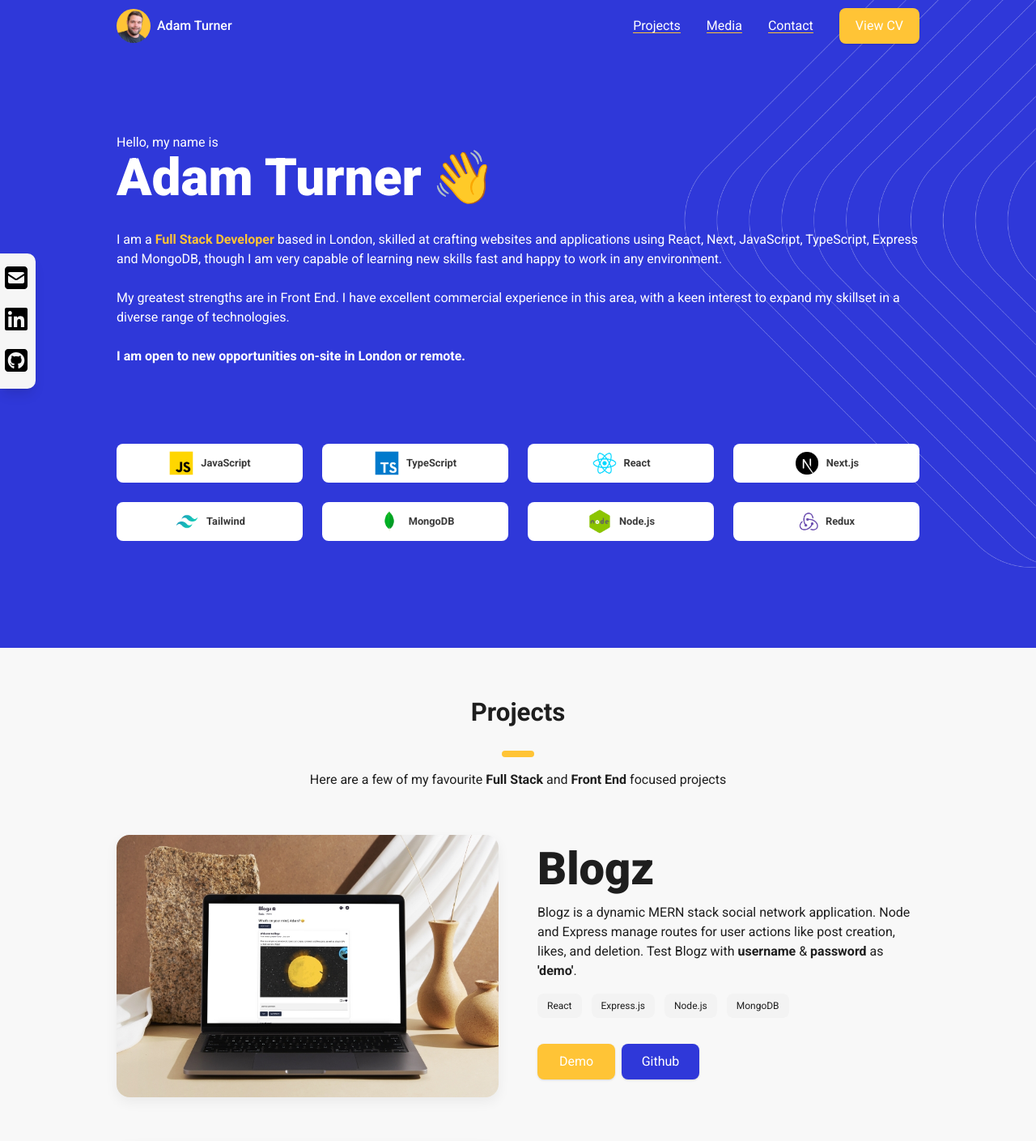
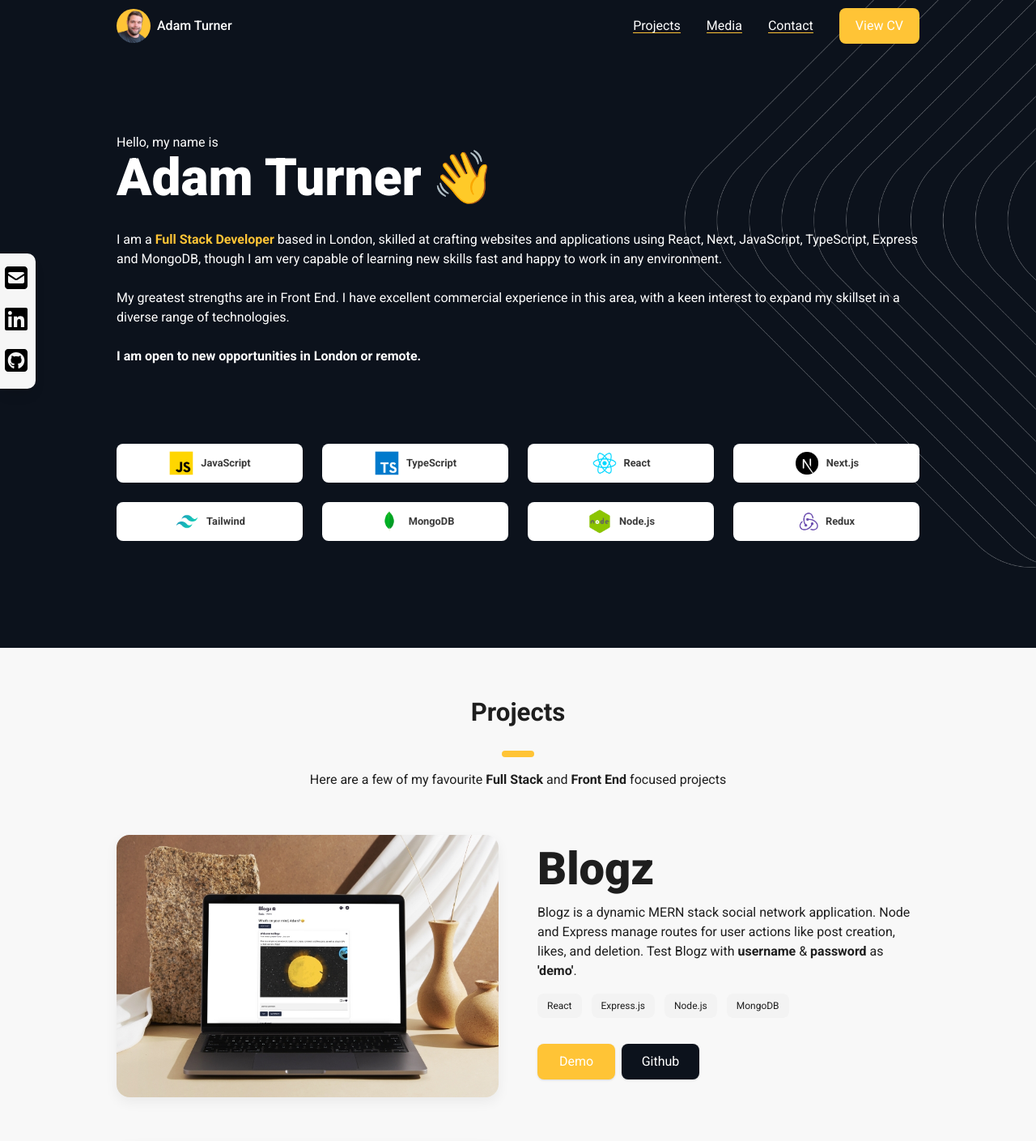
Before and after one commit to adamrichardturner/portfolio-2023, a Next.js app: page / in a window 1280 px wide. Shown: the top 1409 px of the page at 81% size. Built offline with nearby package versions, Linux system fonts and the light colour scheme.

Commit message:
Updated colour scheme

```diff
--- a/components/Hero/Hero.tsx
+++ b/components/Hero/Hero.tsx
@@ -34,7 +34,7 @@ const Hero: FunctionComponent<{}> = () => {
           </p>
           <br />
           <h3 className='font-bold'>
-            I am open to new opportunities on-site in London or remote.
+            I am open to new opportunities in London or remote.
           </h3>
         </div>
         <div className='hero-skills grid grid-cols-2 lg:grid-cols-4 gap-6 text-xs md:text-sm font-bold text-caption'>
--- a/styles/tailwind.css
+++ b/styles/tailwind.css
@@ -9,7 +9,7 @@
   background-size: contain;
   background-repeat: no-repeat;
   background-position: top right;
-  background-color: #2f38d9;
+  background-color: #0c121c; /* old #2f38d9 */
 }
 
 .media {
@@ -17,7 +17,7 @@
   background-size: contain;
   background-repeat: no-repeat;
   background-position: bottom left;
-  background-color: #2f38d9;
+  background-color: #0c121c; /* old #2f38d9 */
 }
 
 /* Navigation Menu Styles */
--- a/tailwind.config.ts
+++ b/tailwind.config.ts
@@ -9,7 +9,7 @@ const config: Config = {
   theme: {
     extend: {
       colors: {
-        primary: '#2F38D9',
+        primary: '#0c121c', // old: #2F38D9
         secondary: '#FFC436',
         tertiary: '#484848',
         body: '#1E1E1E',
```
